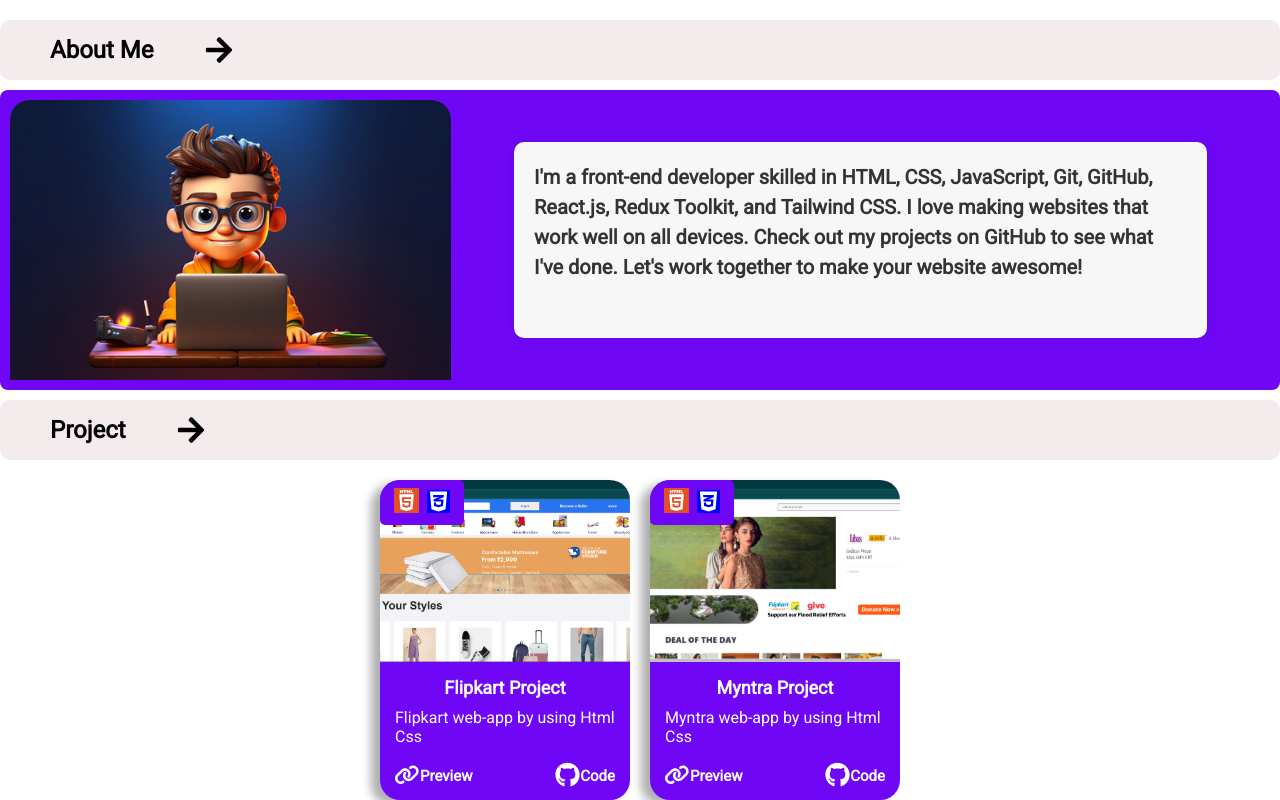
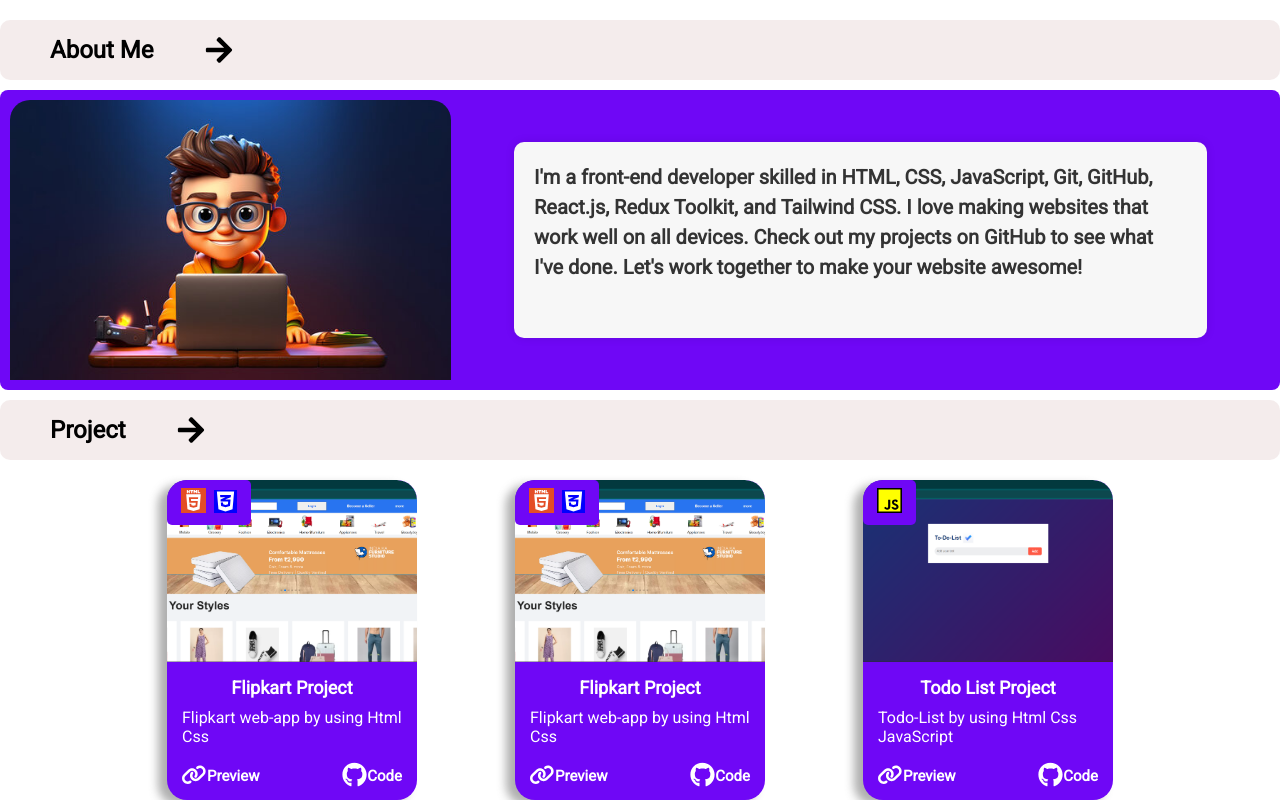
Before and after one commit to ashutoshmaurya293/Portfolio, a React (Vite) app: page / in a window 1280 px wide. Shown: the part 560-1360 px from the top of the page. Built offline with nearby package versions, Linux system fonts and the light colour scheme.

Commit message:
new project added

```diff
--- a/src/conponents/halper/ProjectObj.js
+++ b/src/conponents/halper/ProjectObj.js
@@ -1,19 +1,31 @@
 import flipkart from"./../../Images/flipkart.png"
 import myntra from"./../../Images/myntra.png"
+import todojs from"./../../Images/todojs.png"
 const ProjectObj = [
   {
     name: "Flipkart",
     github: "https://github.com/ashutoshmaurya293/flipkart-web",
     dogs: "Flipkart web-app by using Html Css",
     live: "https://flipkart-web-app.netlify.app/",
-    img:flipkart
+    img:flipkart,
+    tec:"htmlcss"
   },
   {
-    name: "Myntra",
-    github: "https://github.com/ashutoshmaurya293/myntra-web",
-    dogs: "Myntra web-app by using Html Css",
-    live: "https://64c4fabe03fc3362dda9afc4--lambent-speculoos-6f9ecb.netlify.app/",
-    img:myntra
+    name: "Flipkart",
+    github: "https://github.com/ashutoshmaurya293/flipkart-web",
+    dogs: "Flipkart web-app by using Html Css",
+    live: "https://flipkart-web-app.netlify.app/",
+    img:flipkart,
+    tec:"htmlcss"
   },
+  {
+    name: "Todo List",
+    github: "https://github.com/ashutoshmaurya293/JavaScript-project/tree/main/project4",
+    dogs: "Todo-List by using Html Css JavaScript",
+    live: "https://todo-005.netlify.app/",
+    img:todojs,
+    tec:"js"
+  },
+
 ];
 export default ProjectObj;
--- a/src/conponents/main/Main.css
+++ b/src/conponents/main/Main.css
@@ -44,6 +44,7 @@
   display: flex;
   align-items: center;
   justify-content: center;
+  overflow: hidden;
 }
 .abouth {
   height: 60px;
@@ -166,9 +167,22 @@
   background-color: red;
 }
 .project{
-  display: flex;
-  align-items: center;
-  justify-content: center;
+  width: 80%;
+  display: grid;
+  grid-template-columns: repeat(4, 1fr);
+  place-items: center;
+  margin: 0 auto;
   gap: 2rem;
   margin-top: 2rem;
 }
+@media (max-width: 1400px) {
+  .project {
+    grid-template-columns: repeat(3, 1fr);
+  }
+}
+@media (max-width: 700px) {
+  .project {
+    width: 100%;
+    grid-template-columns: repeat(2, 1fr);
+  }
+}
--- a/src/conponents/main/Main.jsx
+++ b/src/conponents/main/Main.jsx
@@ -103,6 +103,7 @@
             live={e.live}
             dogs={e.dogs}
             img={e.img}
+            tec={e.tec}
           />
         ))}
       </div>
--- a/src/projectCart/ProjectCart.css
+++ b/src/projectCart/ProjectCart.css
@@ -84,10 +84,16 @@
   justify-content: space-between;
 }
 .icon {
+  margin: 0.4rem;
+  font-size: 25px;
+}
+.js{
+  color: yellow;
+  background-color: #000;
+}
+.html{
   color: #fff;
   background-color: #e44d26;
-  margin: 0.4rem;
-  font-size: 25px;
 }
 .card__descr{
   font-size: 16px;
--- a/src/projectCart/ProjectCart.jsx
+++ b/src/projectCart/ProjectCart.jsx
@@ -1,25 +1,29 @@
 import React from "react";
 import "./ProjectCart.css";
-import { FaHtml5 } from "react-icons/fa";
 import { FaCss3Alt } from "react-icons/fa";
 import { TiHtml5 } from "react-icons/ti";
+import { IoLogoJavascript } from "react-icons/io5";
 
-const ProjectCart = ({ name, github, live, dogs,img }) => {
+const ProjectCart = ({ name, github, live, dogs, img, tec }) => {
+  const htmlcss = (
+    <span>
+      <TiHtml5 className="icon html" />
+      <FaCss3Alt className="css" />
+    </span>
+  );
+  const js = (
+    <span>
+      <IoLogoJavascript className="icon js"/>
+    </span>
+  );
   return (
     <div>
       <div className="card">
         <div className="tec">
-          {" "}
-          <span>
-            <TiHtml5 className="icon" />
-            <FaCss3Alt className="css" />
-          </span>
+          {tec == "htmlcss" ? htmlcss : tec == "js" ? js : console.log("ASf")}
         </div>
         <div className="card__img">
-          <img
-            src={img}
-            alt=""
-          />
+          <img src={img} alt="" />
         </div>
         <div className="card__descr-wrapper">
           <p className="card__title">{name} Project</p>
```
Also changed, not shown: src/Images/todojs.png (added).
